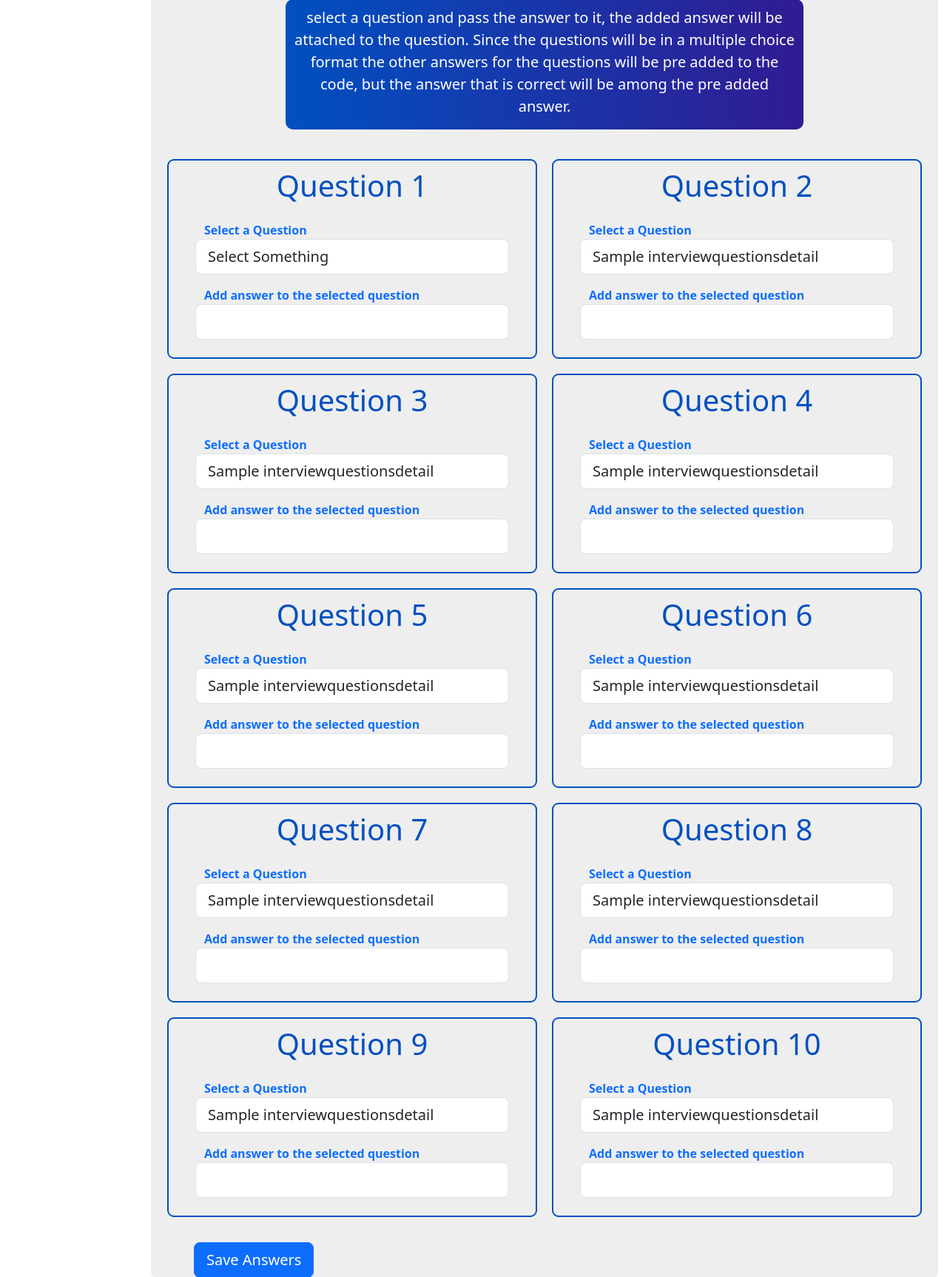
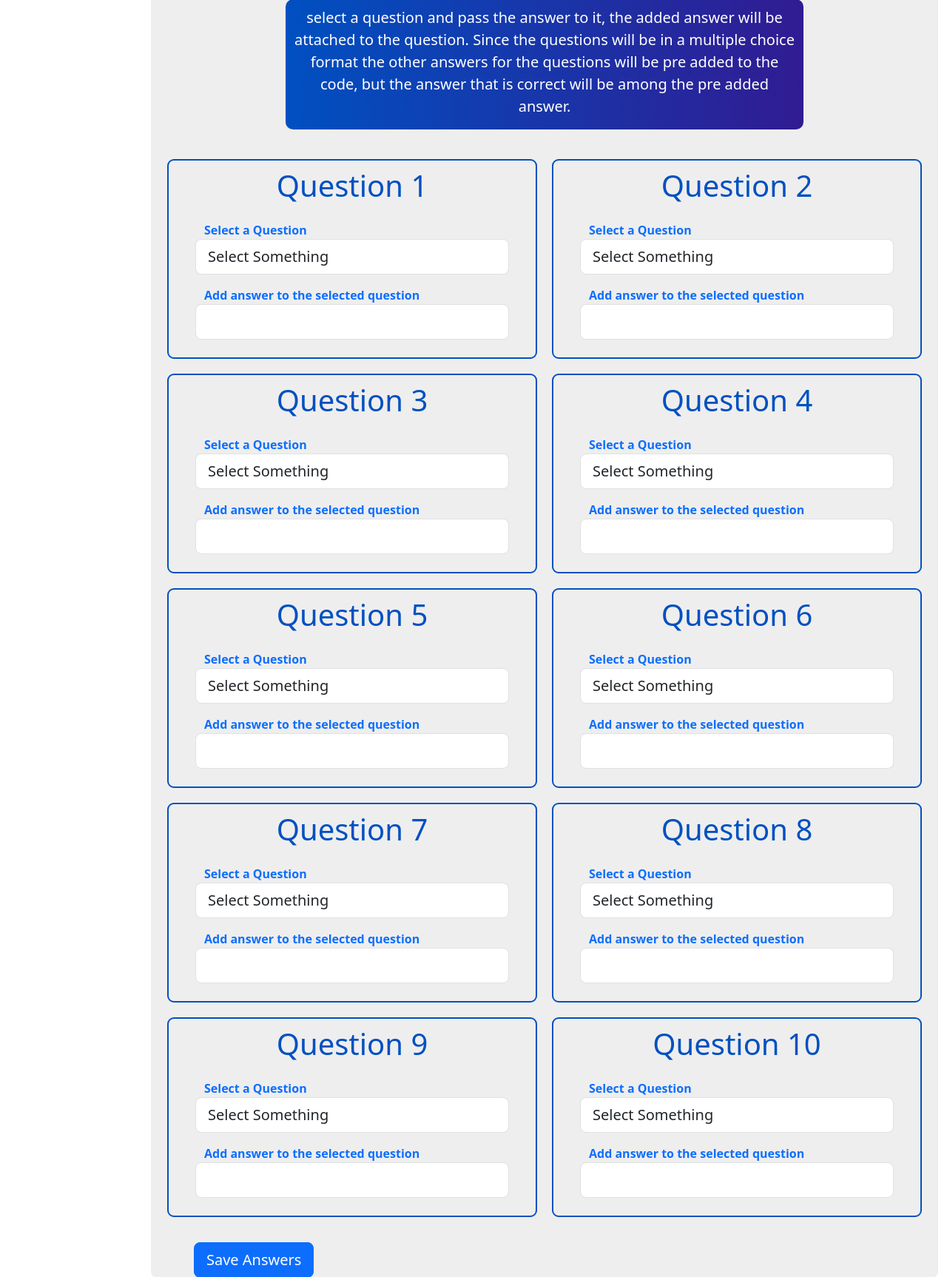
Before and after one commit to martin265/SmartWayConstructionProject, a PHP site: page /administrator_interview_questions.php in a window 1280 px wide. Shown: the part 741-2467 px from the top of the page at 74% size. Run offline with PHP 8.4, Linux system fonts and the light colour scheme; tables that the repository leaves empty or names only in its code hold one stand-in row (values such as "Sample post"); some libraries are stand-ins or nearby versions.

Commit message:
woek in progress

```diff
--- a/administrator_interview_questions.php
+++ b/administrator_interview_questions.php
@@ -478,6 +478,7 @@ if ($_SERVER["REQUEST_METHOD"] == "POST") {
                                                     <div class="row mt-4">
                                                         <label for="" class="fw-bold text-primary">Select a Question</label>
                                                         <select name="select_question_1" id="" class="form-control form-control-lg">
+                                                             <option value="Select Something">Select Something</option>
                                                             <option value="<?php echo($single_question["question_2"]);?>"><?php echo($single_question["question_2"]);?></option>
                                                         </select>
                                                     </div>
@@ -506,6 +507,7 @@ if ($_SERVER["REQUEST_METHOD"] == "POST") {
                                                     <div class="row mt-4">
                                                         <label for="" class="fw-bold text-primary">Select a Question</label>
                                                         <select name="select_question_1" id="" class="form-control form-control-lg">
+                                                            <option value="Select Something">Select Something</option>
                                                             <option value="<?php echo($single_question["question_3"]);?>"><?php echo($single_question["question_3"]);?></option>
                                                         </select>
                                                     </div>
@@ -529,6 +531,7 @@ if ($_SERVER["REQUEST_METHOD"] == "POST") {
                                                     <div class="row mt-4">
                                                         <label for="" class="fw-bold text-primary">Select a Question</label>
                                                         <select name="select_question_1" id="" class="form-control form-control-lg">
+                                                            <option value="Select Something">Select Something</option>
                                                             <option value="<?php echo($single_question["question_4"]);?>"><?php echo($single_question["question_4"]);?></option>
                                                         </select>
                                                     </div>
@@ -557,6 +560,7 @@ if ($_SERVER["REQUEST_METHOD"] == "POST") {
                                                     <div class="row mt-4">
                                                         <label for="" class="fw-bold text-primary">Select a Question</label>
                                                         <select name="select_question_3" id="" class="form-control form-control-lg">
+                                                            <option value="Select Something">Select Something</option>
                                                             <option value="<?php echo($single_question["question_5"]);?>"><?php echo($single_question["question_5"]);?></option>
                                                         </select>
                                                     </div>
@@ -581,6 +585,7 @@ if ($_SERVER["REQUEST_METHOD"] == "POST") {
                                                     <div class="row mt-4">
                                                         <label for="" class="fw-bold text-primary">Select a Question</label>
                                                         <select name="select_question_1" id="" class="form-control form-control-lg">
+                                                            <option value="Select Something">Select Something</option>
                                                             <option value="<?php echo($single_question["question_6"]);?>"><?php echo($single_question["question_6"]);?></option>
                                                         </select>
                                                     </div>
@@ -609,6 +614,7 @@ if ($_SERVER["REQUEST_METHOD"] == "POST") {
                                                     <div class="row mt-4">
                                                         <label for="" class="fw-bold text-primary">Select a Question</label>
                                                         <select name="select_question_1" id="" class="form-control form-control-lg">
+                                                            <option value="Select Something">Select Something</option>
                                                             <option value="<?php echo($single_question["question_7"]);?>"><?php echo($single_question["question_7"]);?></option>
                                                         </select>
                                                     </div>
@@ -633,6 +639,7 @@ if ($_SERVER["REQUEST_METHOD"] == "POST") {
                                                     <div class="row mt-4">
                                                         <label for="" class="fw-bold text-primary">Select a Question</label>
                                                         <select name="select_question_1" id="" class="form-control form-control-lg">
+                                                            <option value="Select Something">Select Something</option>
                                                             <option value="<?php echo($single_question["question_8"]);?>"><?php echo($single_question["question_8"]);?></option>
                                                         </select>
                                                     </div>
@@ -661,6 +668,7 @@ if ($_SERVER["REQUEST_METHOD"] == "POST") {
                                                     <div class="row mt-4">
                                                         <label for="" class="fw-bold text-primary">Select a Question</label>
                                                         <select name="select_question_1" id="" class="form-control form-control-lg">
+                                                            <option value="Select Something">Select Something</option>
                                                             <option value="<?php echo($single_question["question_9"]);?>"><?php echo($single_question["question_9"]);?></option>
                                                         </select>
                                                     </div>
@@ -685,6 +693,7 @@ if ($_SERVER["REQUEST_METHOD"] == "POST") {
                                                     <div class="row mt-4">
                                                         <label for="" class="fw-bold text-primary">Select a Question</label>
                                                         <select name="select_question_1" id="" class="form-control form-control-lg">
+                                                            <option value="Select Something">Select Something</option>
                                                             <option value="<?php echo($single_question["question_10"]);?>"><?php echo($single_question["question_10"]);?></option>
                                                         </select>
                                                     </div>
```
